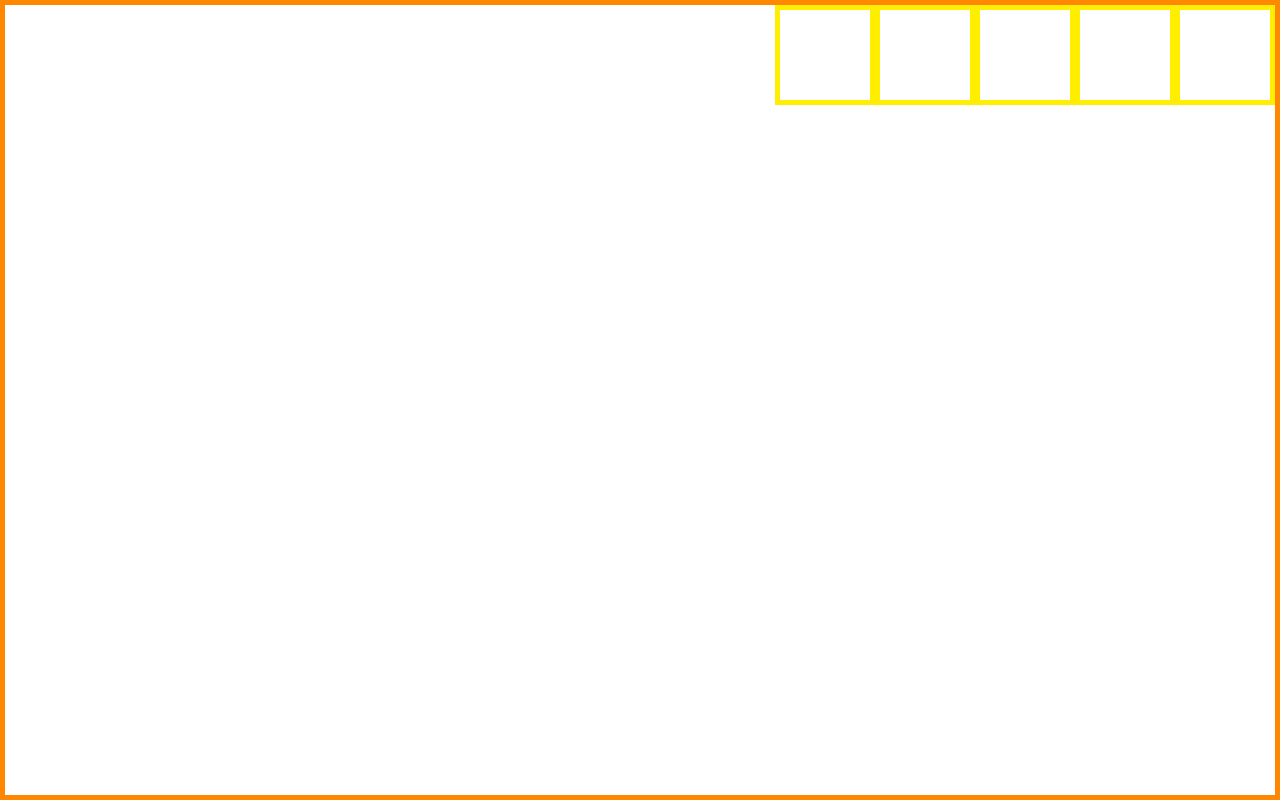
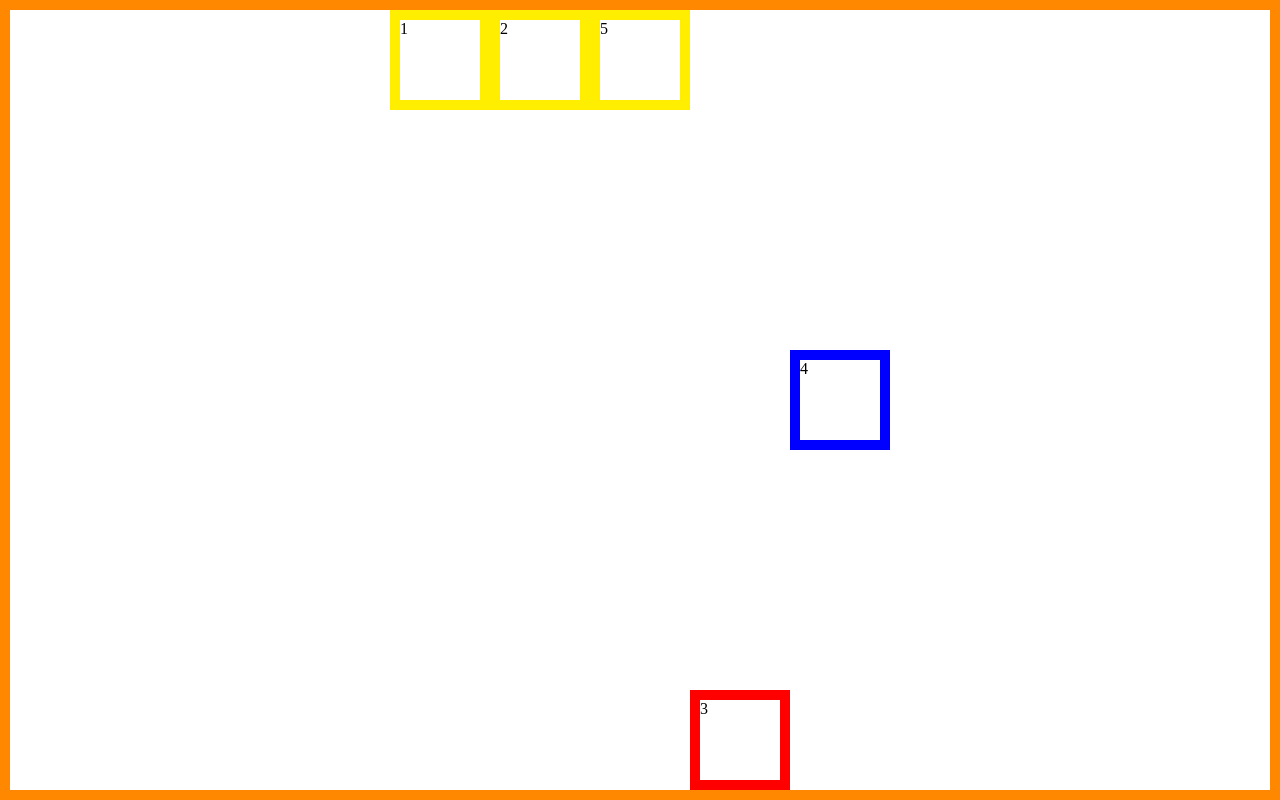
Before and after one commit to radishmouse/flexbox-intro-2019-11, a plain HTML site: page index.html in a window 1280 px wide. Drawn offline with nearby package versions, Linux system fonts and the light colour scheme.

Commit message:
finishes demo

```diff
--- a/index.html
+++ b/index.html
@@ -10,11 +10,11 @@
 </head>
 <body>
     <div class="parent">
-        <div class="child"></div>
-        <div class="child"></div>
-        <div class="child"></div>
-        <div class="child"></div>
-        <div class="child"></div>
+        <div class="child">1</div>
+        <div class="child">2</div>
+        <div class="child blacksheep">3</div>
+        <div class="child copycat">4</div>
+        <div class="child">5</div>
     </div>
 </body>
 </html>
--- a/stylesheets/styles.css
+++ b/stylesheets/styles.css
@@ -10,7 +10,7 @@ html, body {
 div {
     /* outline-width: 1px;
     outline-style: solid; */
-    border: 5px solid red;
+    border: 10px solid red;
 }
 
 .parent {
@@ -18,7 +18,15 @@ div {
     width: 100%;
     border-color: #f80;
     display: flex;
-    justify-content: flex-end;
+
+    /* how to line up */
+    flex-direction: row;
+
+    /* where to line up on main axis*/
+    justify-content: center;
+
+    /* where to line up on cross axis */
+    align-items: flex-start;
 }
 
 .child {
@@ -26,3 +34,16 @@ div {
     height: 100px;
     width: 100px;
 }
+
+.blacksheep {
+    border-color: red;
+    order: 10;
+    align-self: flex-end;
+}
+
+.copycat {
+    border-color: blue;
+    order: 20;
+    align-self: center;
+
+}
```
Also changed, not shown: 1 other file.
